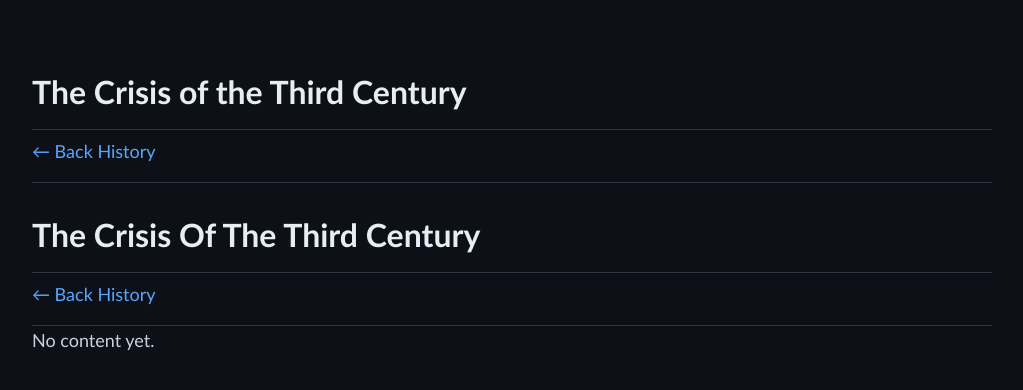
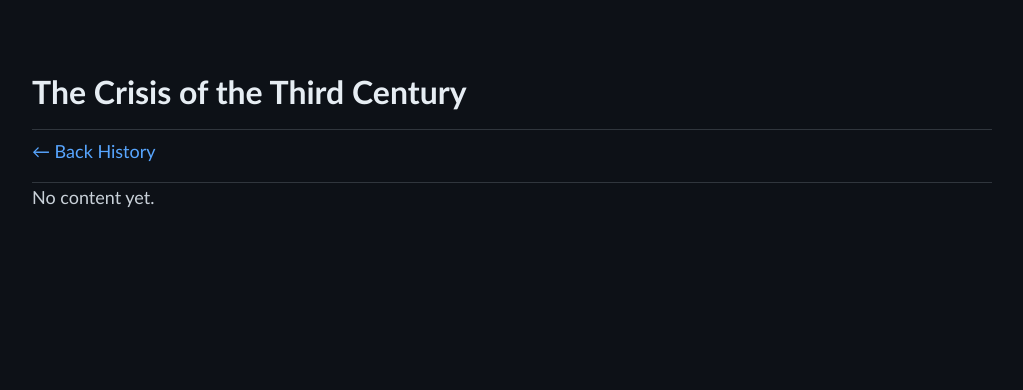
Before and after one commit to kp321-user/KP-Homepage, a Flask app: template templates/history_pages/the-crisis-of-the-third-century.html in a window 1280 px wide. Shown: the top 390 px of the page, without its empty margins (128-1151 px from the left). Run offline with Flask 3, Linux system fonts and the light colour scheme; the template is opened without the code that fills it, so the values that code supplies are empty; some libraries are stand-ins or nearby versions.

Commit message:
Fix history page HTML issues
- Remove duplicate nested HTML document from the-crisis-of-the-third-century.html
- Fix hardcoded /static/darkstyle.css path in the-sack-of-rome.html

Co-Authored-By: Claude Sonnet 4.6 <noreply@anthropic.com>

```diff
--- a/templates/history_pages/the-crisis-of-the-third-century.html
+++ b/templates/history_pages/the-crisis-of-the-third-century.html
@@ -13,19 +13,6 @@
             <h1>The Crisis of the Third Century</h1>
             <a href="/history" class="back-link">← Back History</a>
             <hr>
-            <!DOCTYPE html>
-<html lang="en">
-<head>
-  <meta charset="UTF-8">
-  <title>The Crisis Of The Third Century</title>
-  <link rel="stylesheet" href="/static/darkstyle.css">
-</head>
-<body>
-  <h1>The Crisis Of The Third Century</h1>
-  <a href="/history" class="back-link">← Back History</a>
-  <hr>
-  <p>No content yet.</p>
-</body>
-</html>
+            <p>No content yet.</p>
             </body>
             </html>
--- a/templates/history_pages/the-sack-of-rome.html
+++ b/templates/history_pages/the-sack-of-rome.html
@@ -3,7 +3,7 @@
 <head>
   <meta charset="UTF-8">
   <title>The Sack Of Rome</title>
-  <link rel="stylesheet" href="/static/darkstyle.css">
+  <link rel="stylesheet" href="{{ url_for('static', filename='darkstyle.css') }}">
 </head>
 <body>
   <h1>The Sack Of Rome</h1>
```
